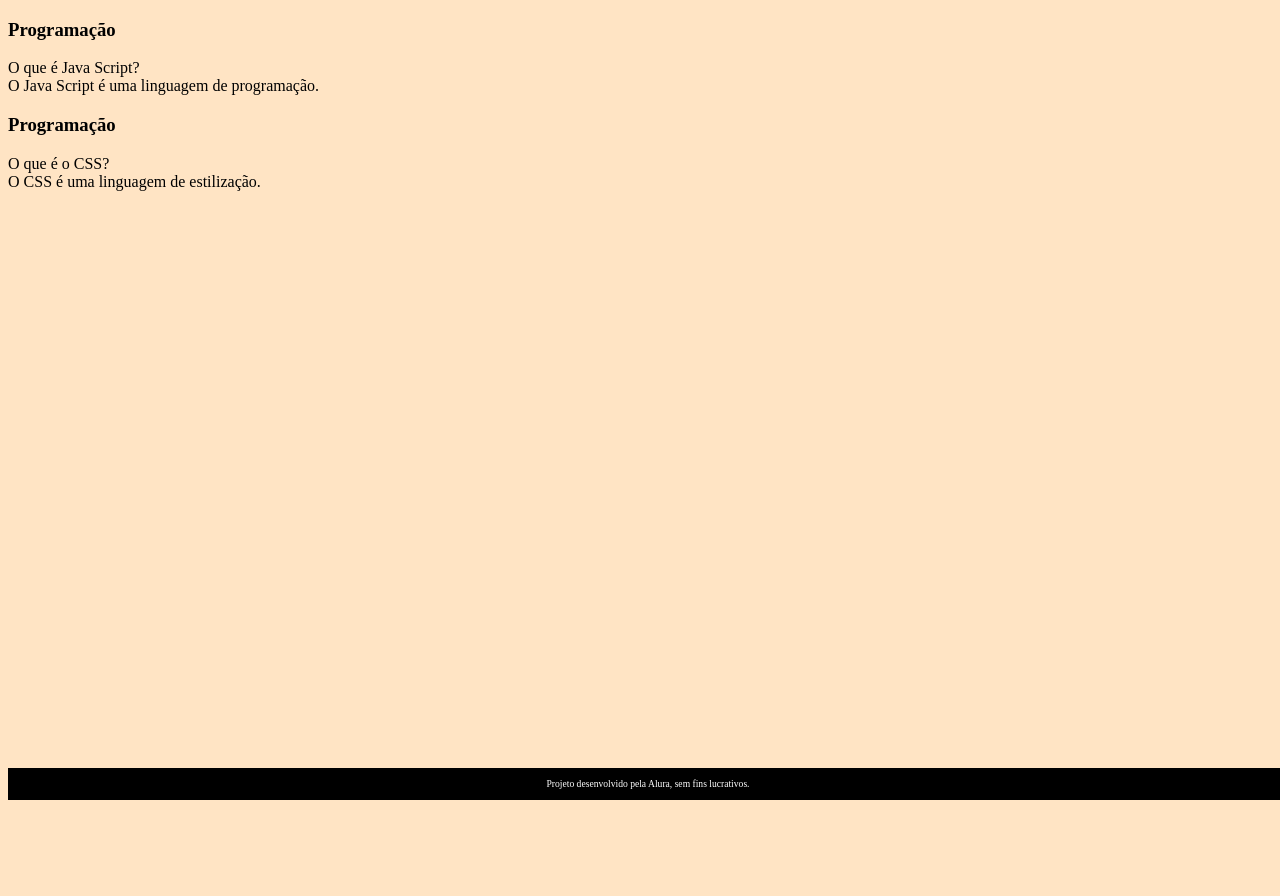
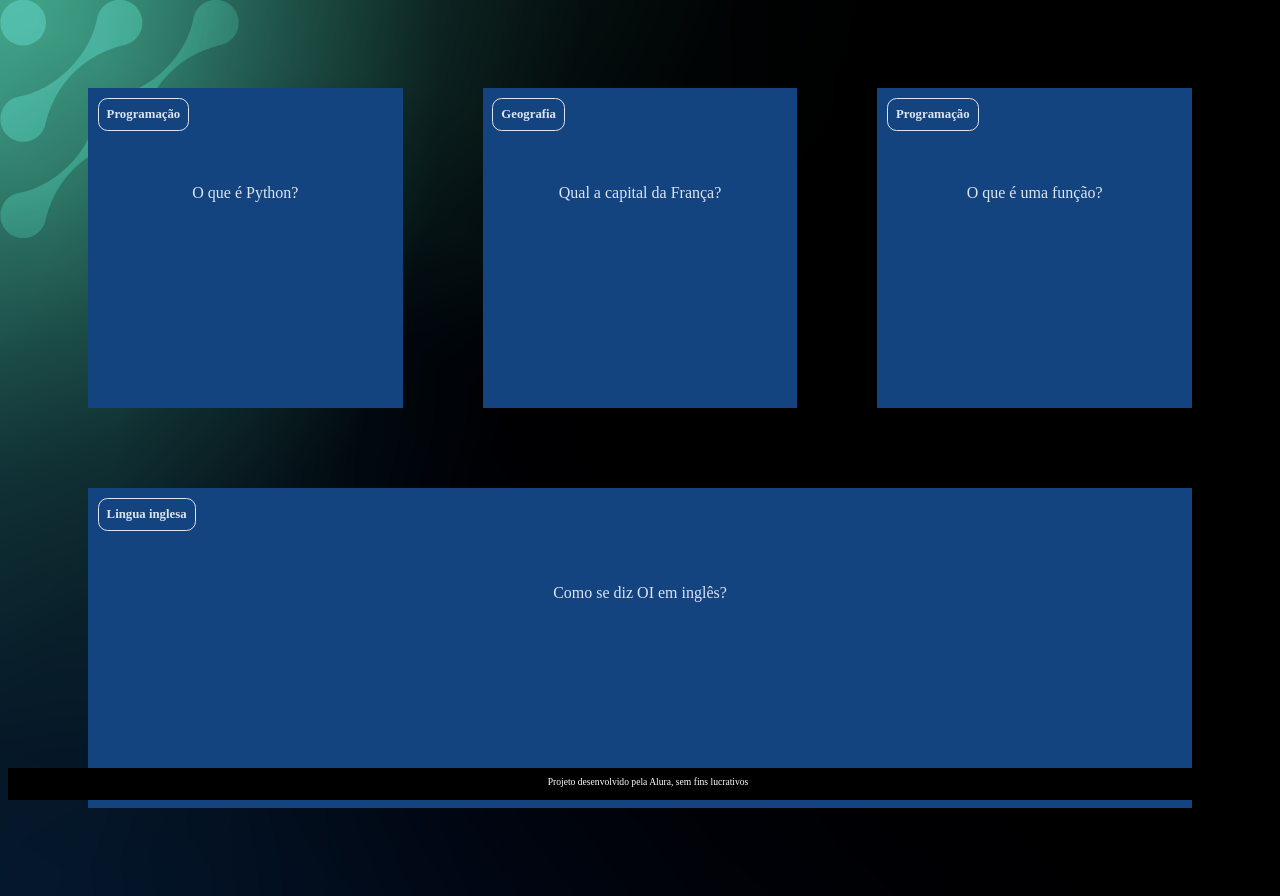
Before and after one commit to duduu-16/Aula-dos-cards, a plain HTML site: page index.html in a window 1280 px wide. Before the commit the page ends 800 px from the top, so only its background shows below. Drawn offline with Linux system fonts and the light colour scheme.

Commit message:
Add files via upload

```diff
--- /dev/null
+++ b/app.js
@@ -0,0 +1,29 @@
+function criaCartao(categoria, pergunta, resposta) {
+    let container = document.getElementById('container')
+    let cartao = document.createElement('article')
+    cartao.className = 'cartao'
+
+    cartao.innerHTML = `
+    <div class="cartao__conteudo">
+    <h3>${categoria}</h3>
+    <div class="cartao__conteudo__pergunta">
+        <p>${pergunta}</p>
+    </div>
+    <div class="cartao__conteudo__resposta">
+        <p>${resposta}</p>
+    </div>
+    </div>
+    `
+
+    let respostaEstaVisivel = false
+
+    function viraCartao() {
+        respostaEstaVisivel = !respostaEstaVisivel
+        cartao.classList.toggle('active', respostaEstaVisivel)
+    }
+    cartao.addEventListener('click', viraCartao)
+
+
+    container.appendChild(cartao)
+
+}
--- a/assets/style.css
+++ b/assets/style.css
@@ -1,19 +1,97 @@
+:root {
+    --text-color: #DBE4EF;
+    --card-front-color: #144480;
+    --card-back-color: #00F4BF;
+}
+
 body {
     background-color: bisque;
     font-family: Bai Jamjuree;
+    background: url('img/bg-desktop.webp');
 }
+
+#container {
+    display: flex; /* Elementos dispostos em linha */
+    flex-wrap: wrap;
+    justify-content: space-between;
+    padding: 4rem;
+    gap: 3rem;
+}
+
+.cartao {
+    margin: 1rem 1rem;
+    height: 20rem;
+    flex-grow: 1;
+    flex-basis: calc(33% - 6rem);
+}
+
+.cartao__conteudo {
+    background-color: var(--card-front-color);
+    text-align: center;
+    /* background-color: aquamarine; */
+    height: 100%;
+    transform-style: preserve-3d;
+    transition: transform 300ms ease-in-out;
+}
+
+.cartao__conteudo h3 {
+    color: var(--text-color);
+    border: 1px solid var(--text-color);
+    text-align: left;
+    padding: 0.5rem;
+    position: absolute;
+    margin: 0.6rem;
+    border-radius: 0.6rem;
+    font-size: 1vw;
+    backface-visibility: hidden;
+}
+
+.cartao__conteudo p {
+    margin-top: 1rem;
+    padding: 2rem;
+    margin-top: 4rem;
+}
+
+.cartao__conteudo__pergunta p{
+    color: var(--text-color);
+    font-weight: 500;
+}
+
+.cartao__conteudo__resposta p{
+    color: var(--card-back-color);
+    font-weight: 700;
+}
+
+.cartao.active .cartao__conteudo {
+    transform: rotateY(180deg);
+}
+
+.cartao__conteudo__pergunta,
+.cartao__conteudo__resposta {
+    backface-visibility: hidden;
+    position: absolute;
+    height: 100%;
+    width: 100%;
+}
+
+.cartao__conteudo__resposta {
+    transform: rotateY(180deg);
+}
+
+
+
 
 footer {
     background-color: black;
     color: white;
-    bottom:0;
-    position:fixed;
-    width:100%;
-    height:2rem;
+    position: fixed;
+    bottom: 0;
+    width: 100%;
+    height: 2rem;
 }
 
-footer p{
+footer p {
     text-align: center;
     font-size: 0.6rem;
-    margin-top: 0,5rem;
+    margin-top: 0.5rem;
 }
--- a/index.html
+++ b/index.html
@@ -8,34 +8,25 @@
 </head>
 <body>
     <main>
-        <section id= “container”>
-            <article class="cartao">
+        <section id="container">
+           <!-- <article class="cartao">
                 <div class="cartao__conteudo">
-                    <h3> Programação </h3>
+                    <h3>Programação</h3>
                     <div class="cartao__conteudo__pergunta">
-                        O que é Java Script?
-                        </div>
-                        <div class="cartao__conteudo__resposta">
-                         O Java Script é uma linguagem de programação.
-                        </div>
+                        <p>O que é JavaScript?</p>
+                    </div>
+                    <div class="cartao__conteudo__resposta">
+                        <p>O JavaScript é uma linguagem de programação</p>
+                    </div>
                 </div>
-            </article>
-            <article class="cartao">
-                <div class="cartao__conteudo">
-                    <h3> Programação </h3>
-                    <div class="cartao__conteudo__pergunta">
-                        O que é o CSS?
-                        </div>
-                        <div class="cartao__conteudo__resposta">
-                         O CSS é uma linguagem de estilização.
-                        </div>
-                </div>
-            </article>
+            </article>-->
+
         </section>
-
     </main>
     <footer>
-        <p>Projeto desenvolvido pela Alura, sem fins lucrativos.</p>
+        <p>Projeto desenvolvido pela Alura, sem fins lucrativos</p>
     </footer>
+    <script src="app.js"></script>
+    <script src="perguntas.js"></script>
 </body>
 </html>
--- /dev/null
+++ b/perguntas.js
@@ -0,0 +1,23 @@
+criaCartao(
+    'Programação',
+    'O que é Python?',
+    'O Python é uma linguagem de programação'
+)
+
+criaCartao(
+    'Geografia',
+    'Qual a capital da França?',
+    'A capital da França é Paris'
+)
+
+criaCartao(
+    'Programação',
+    'O que é uma função?',
+    'Uma função é um bloco de código que executa alguma tarefa'
+)
+
+    criaCartao(
+    'Lingua inglesa',
+    'Como se diz OI em inglês?',
+    'Oi em ingles é HI (RAI)'
+)
```
Also changed, not shown: assets/img/bg-desktop.webp (added), assets/img/bg-mobile.webp (added), assets/img/bg-tablet.webp (added).
